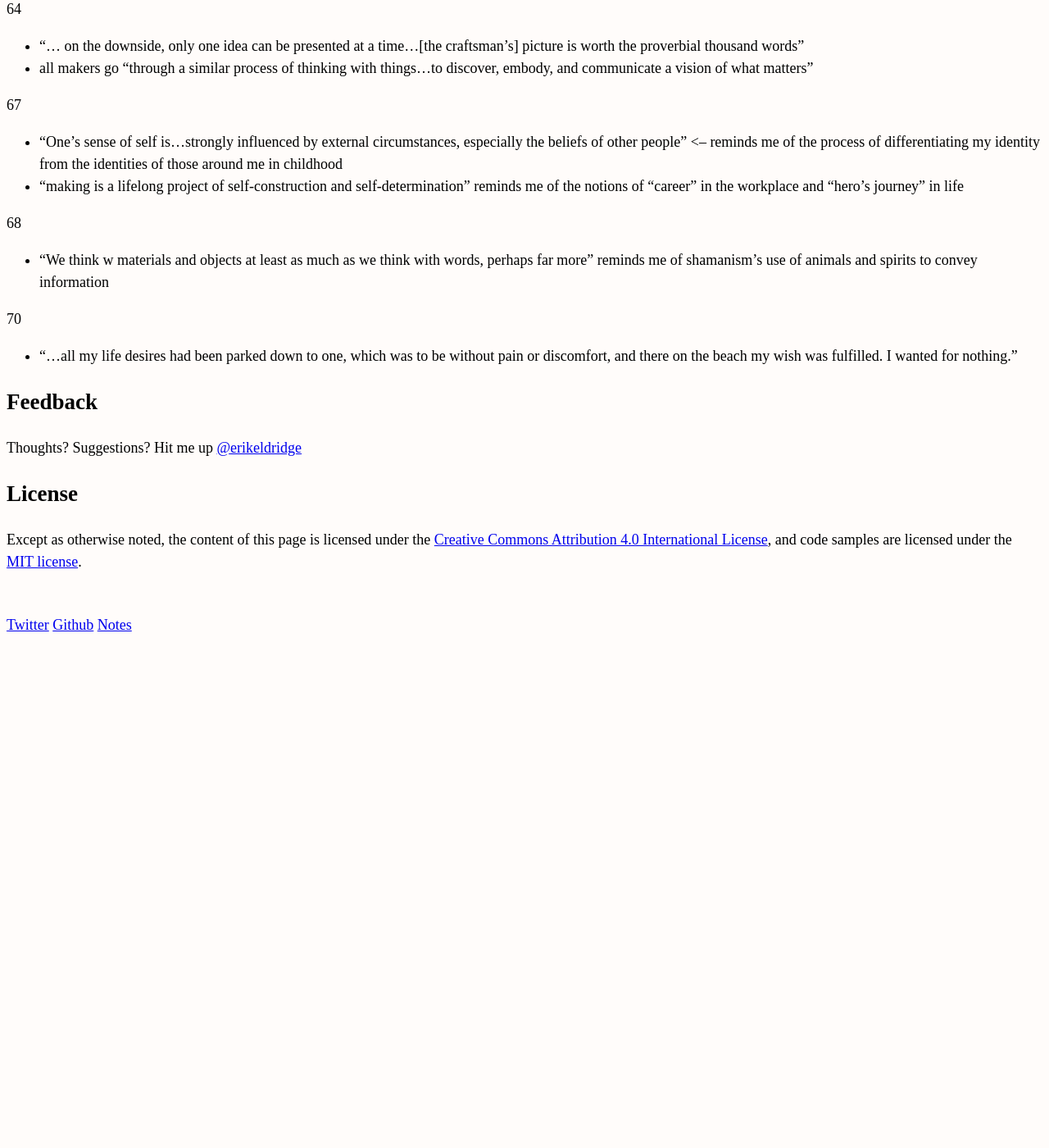
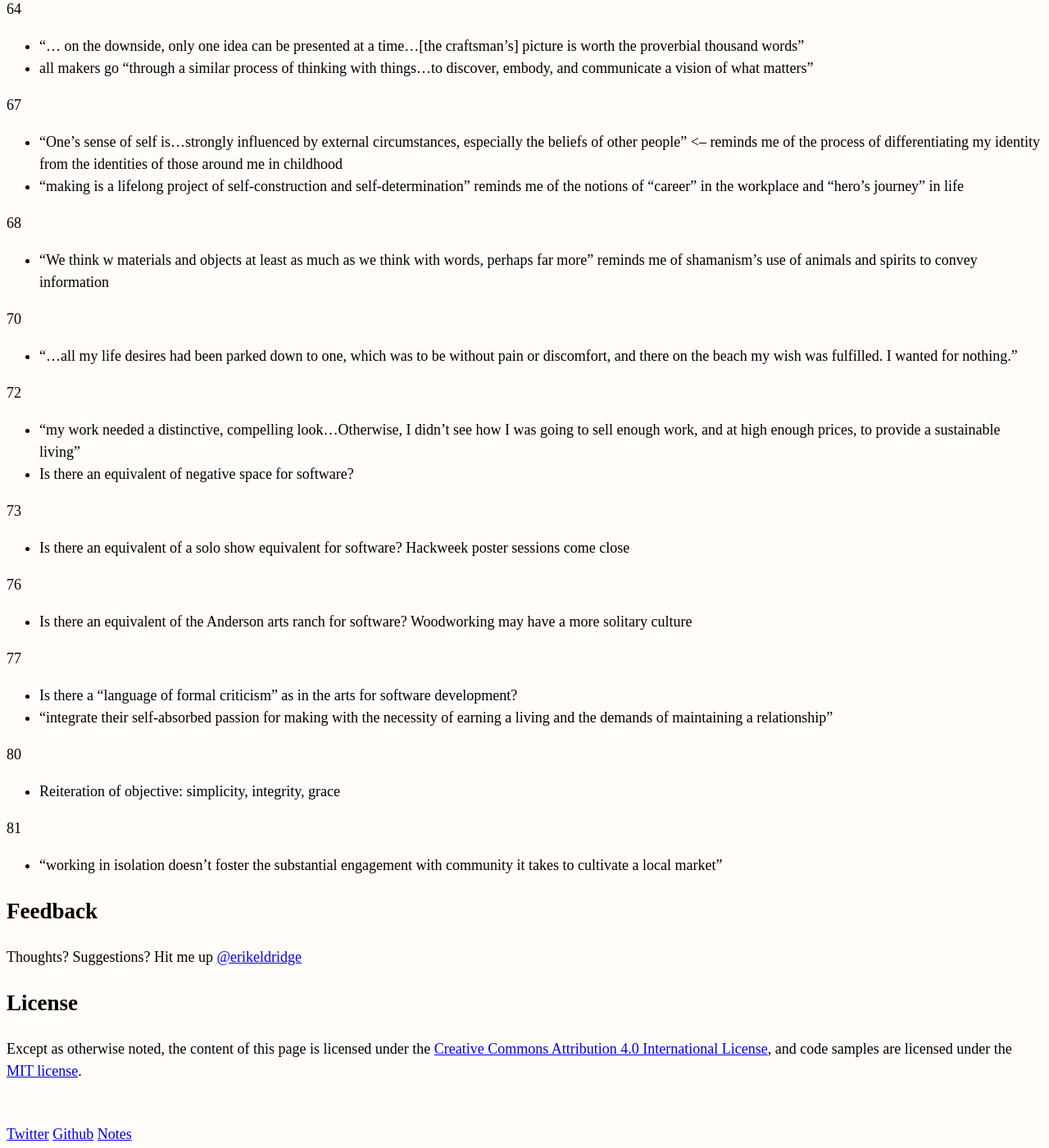
Before and after one commit to erikeldridge/erikeldridge.github.com, a Jekyll site: the page built from _posts/2017-12-02-why-we-make-things-and-why-it-matters-by-peter-korn.markdown, in a window 1280 px wide and 1400 px high, scrolled down 1780 px. Shown: the whole window at 82% size. Built offline with Jekyll 4.4.1, drawn with Linux system fonts in a browser that asks for light colours; nearby versions of some CDN libraries; before the commit the page ends 2559 px from its top, so only the background shows below that.

Commit message:
Update from Forestry.io - 2017-12-02-why-we-make-things-and-why-it-matters-by-peter-korn.markdown

```diff
--- a/_posts/2017-12-02-why-we-make-things-and-why-it-matters-by-peter-korn.markdown
+++ b/_posts/2017-12-02-why-we-make-things-and-why-it-matters-by-peter-korn.markdown
@@ -70,15 +70,45 @@ These are my notes as read through Peter Korn's book _Why We Make Things and Why
 * "What gets embedded in the work are not only questions and ideas of which the maker is conscious, but also attitudes and hypotheses of which he remains unaware"
 
 64
+
 * "... on the downside, only one idea can be presented at a time…\[the craftsman's\] picture is worth the proverbial thousand words"
 * all makers go "through a similar process of thinking with things...to discover, embody, and communicate a vision of what matters"
 
 67
+
 * "One's sense of self is...strongly influenced by external circumstances, especially the beliefs of other people" <-- reminds me of the process of differentiating my identity from the identities of those around me in childhood
 * "making is a lifelong project of self-construction and self-determination" reminds me of the notions of "career" in the workplace and "hero's journey" in life
 
 68
+
 * "We think w materials and objects at least as much as we think with words, perhaps far more" reminds me of shamanism's use of animals and spirits to convey information
 
 70
+
 * "...all my life desires had been parked down to one, which was to be without pain or discomfort, and there on the beach my wish was fulfilled. I wanted for nothing."
+
+72
+
+* "my work needed a distinctive, compelling look…Otherwise, I didn't see how I was going to sell enough work, and at high enough prices, to provide a sustainable living"
+* Is there an equivalent of negative space for software?
+
+73
+
+* Is there an equivalent of a solo show equivalent for software? Hackweek poster sessions come close
+
+76
+
+* Is there an equivalent of the Anderson arts ranch for software? Woodworking may have a more solitary culture
+
+77
+
+* Is there a "language of formal criticism" as in the arts for software development?
+* "integrate their self-absorbed passion for making with the necessity of earning a living and the demands of maintaining a relationship"
+
+80
+
+* Reiteration of objective: simplicity, integrity, grace
+
+81
+
+* "working in isolation doesn't foster the substantial engagement with community it takes to cultivate a local market"
```
Also changed, not shown: other parts of _posts/2017-12-02-why-we-make-things-and-why-it-matters-by-peter-korn.markdown (+1 -1 lines).
